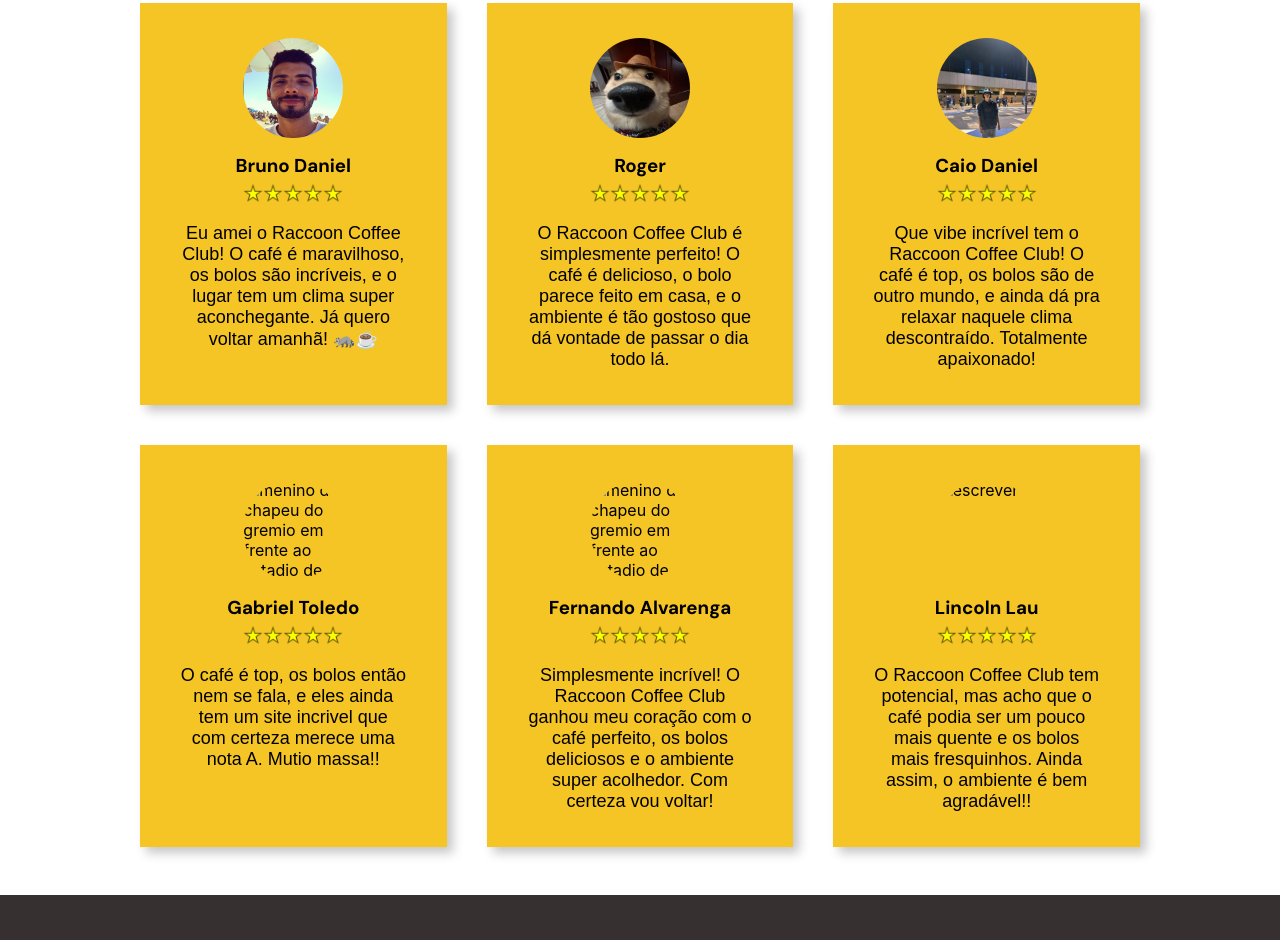
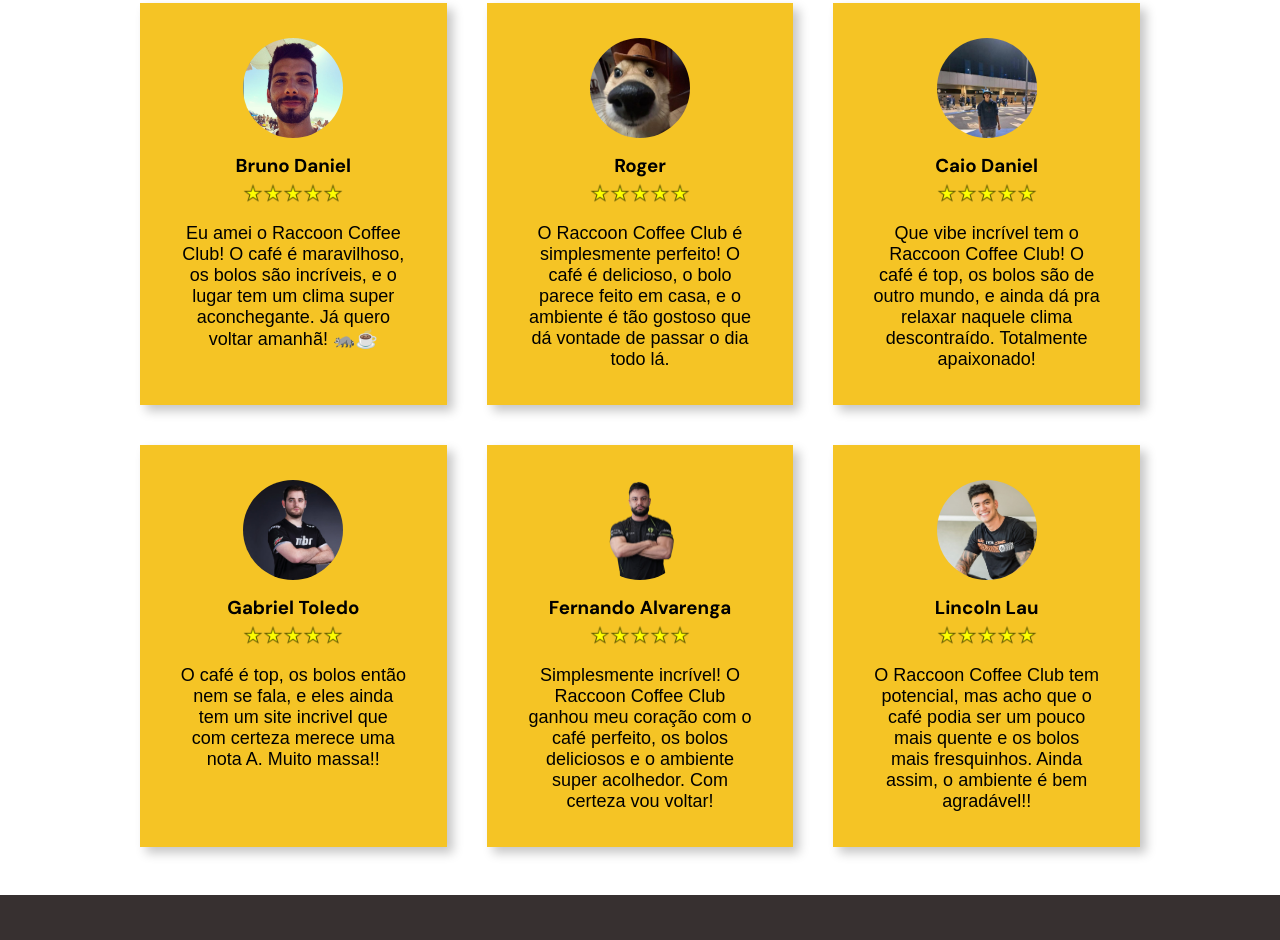
Before and after one commit to Danibruno18/raccoon-coffee, a plain HTML site: page index.html in a window 1280 px wide. Shown: the part 4070-5010 px from the top of the page. Drawn offline with Linux system fonts and the light colour scheme.

Commit message:
correcoes nas fotos

```diff
--- a/index.html
+++ b/index.html
@@ -320,17 +320,17 @@
         </div>
 
         <div class="aval-card">
-          <img class="user" src="images/user4.png" alt="menino de chapeu do gremio em frente ao estadio de futebol">
+          <img class="user" src="images/user4.jpg" alt="menino de chapeu do gremio em frente ao estadio de futebol">
           <h3>Gabriel Toledo</h3>
 
           <div class="stars"></div>
 
-          <p>O café é top, os bolos então nem se fala, e eles ainda tem um site incrivel que com certeza merece uma nota A. Mutio massa!!</p>
+          <p>O café é top, os bolos então nem se fala, e eles ainda tem um site incrivel que com certeza merece uma nota A. Muito massa!!</p>
 
         </div>
 
         <div class="aval-card">
-          <img class="user" src="images/user5.png" alt="menino de chapeu do gremio em frente ao estadio de futebol">
+          <img class="user" src="images/user5.jpg" alt="menino de chapeu do gremio em frente ao estadio de futebol">
           <h3>Fernando Alvarenga</h3>
 
           <div class="stars"></div>
@@ -340,7 +340,7 @@
         </div>
 
         <div class="aval-card">
-          <img class="user" src="images/user6.png" alt="escrever">
+          <img class="user" src="images/user6.jpg" alt="escrever">
           <h3>Lincoln Lau</h3>
 
           <div class="stars"></div>
--- a/style/style.css
+++ b/style/style.css
@@ -650,6 +650,7 @@ form button:hover {
   height: 100px;
   border-radius: 50%;
   margin-bottom: 15px;
+  object-fit: cover;
 }
 
 .aval-card h3{
```
Also changed, not shown: images/user4.jpg (added), images/user5.jpg (added), images/user6.jpg (added).
